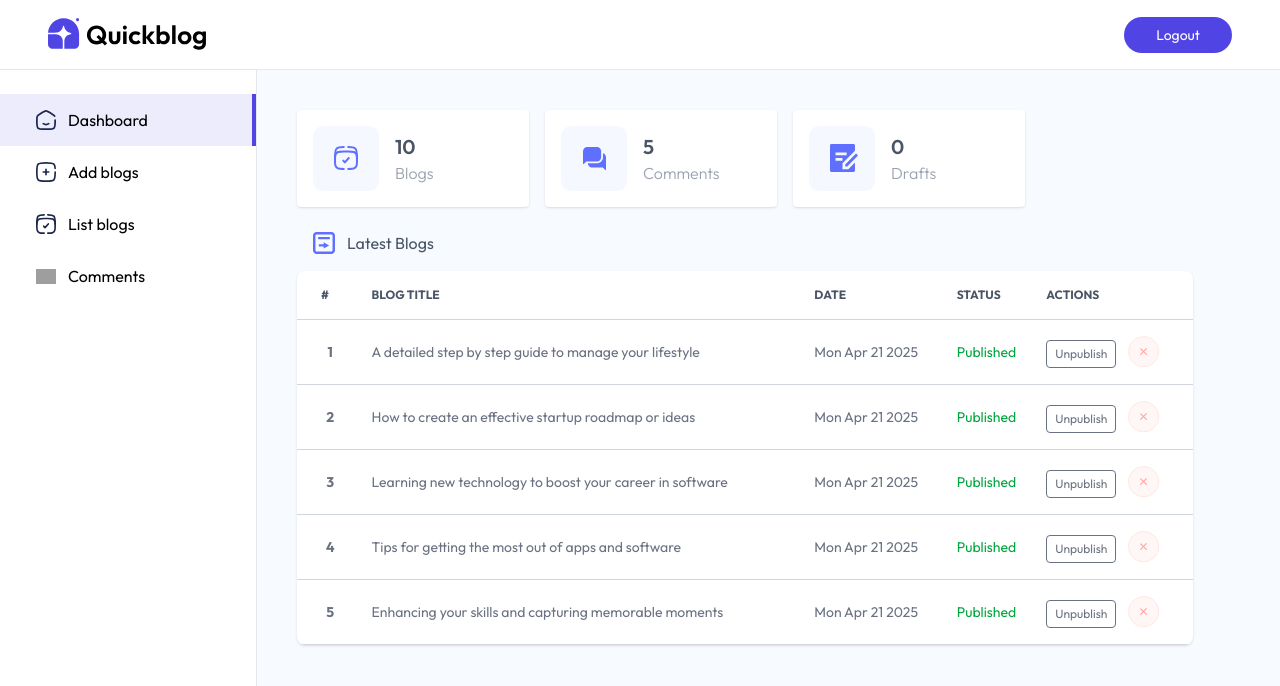
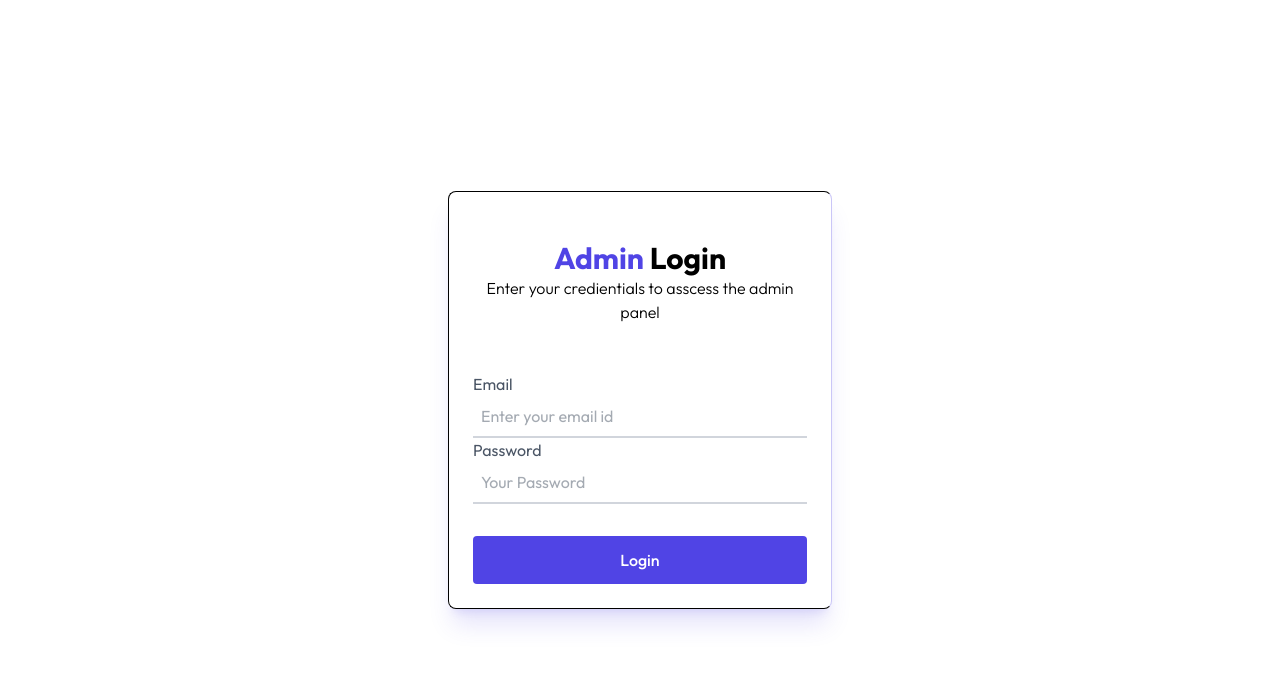
Before and after one commit to MrArnabGhosh/quickblog, a React (Vite) app in the folder client/: page /admin in a window 1280 px wide. Shown: the top 686 px of the page. Built offline with nearby package versions, Linux system fonts and the light colour scheme; no server answers; grey boxes are pictures that could not be loaded.

Commit message:
correct spelling errors in response messages and improve login handling

```diff
--- a/client/src/App.jsx
+++ b/client/src/App.jsx
@@ -10,15 +10,17 @@
 import Login from './components/admin/Login'
 import 'quill/dist/quill.snow.css'
 import {Toaster} from 'react-hot-toast'
+import { useAppContext } from '../context/AppContext'
 
 const App = () => {
+  const {token} = useAppContext()
   return (
     <div>
       <Toaster/>
       <Routes>
         <Route path="/" element={<Home />} />
         <Route path="/blog/:id" element={<Blog />} />
-        <Route path='/admin' element={ true ? <Layout /> :<Login />}> // true for access in developing phase
+        <Route path='/admin' element={ token ? <Layout /> :<Login />}> // true for access in developing phase
           <Route index element={<Dashboard />} />
           <Route path="add-blog" element={<AddBlog />} />
           <Route path="list-blog" element={<ListBlog />} />
--- a/client/src/components/Navbar.jsx
+++ b/client/src/components/Navbar.jsx
@@ -4,7 +4,7 @@
 import { useAppContext } from '../../context/AppContext'
 
 const Navbar = () => {
-    const {navigate , token}= useAppContext
+    const {navigate , token}= useAppContext()
   return (
     <div className='flex justify-between items-center py-5 mx-8 sm:mx-20 xl:mx-32'>
         <img onClick={()=>navigate("/")} src={assets.logo} alt="logo" className='w-32  cursor-pointer sm:w-44' />
--- a/client/src/components/admin/Login.jsx
+++ b/client/src/components/admin/Login.jsx
@@ -1,11 +1,31 @@
 import React, { useState } from 'react'
+import { useAppContext } from '../../../context/AppContext'
+import toast from 'react-hot-toast'
+
 
 const Login = () => {
+
+  const {axios,setToken} =  useAppContext()
+  const [email, setEmail] = useState('')
+  const [password, setPassword] = useState('')
+
   const handelSubmit= async (e) => {
     e.preventDefault()
+    try {
+      const {data}= await axios.post('/api/admin/login',{email,password})
+      if(data.success){
+        setToken(data.token)
+        localStorage.setItem('token',data.token)
+        axios.defaults.headers.common['Authorization']= data.token
+        toast.success("login successfully")
+      }
+      else{
+        toast.error(data.message)
+      }
+    } catch (error) {
+       toast.error(error.message)
+    }
   }
-  const [email, setEmail] = useState('')
-  const [password, setPassword] = useState('')
   return (
     <div className='flex items-center justify-center h-screen'>
       <div className='w-full max-w-sm p-6 max-md:m-6 border border-r-primary/30 shadow-xl shadow-primary/15 rounded-lg'>
```
Also changed, not shown: 1 other file (tests, documents, lock files or other folders).
